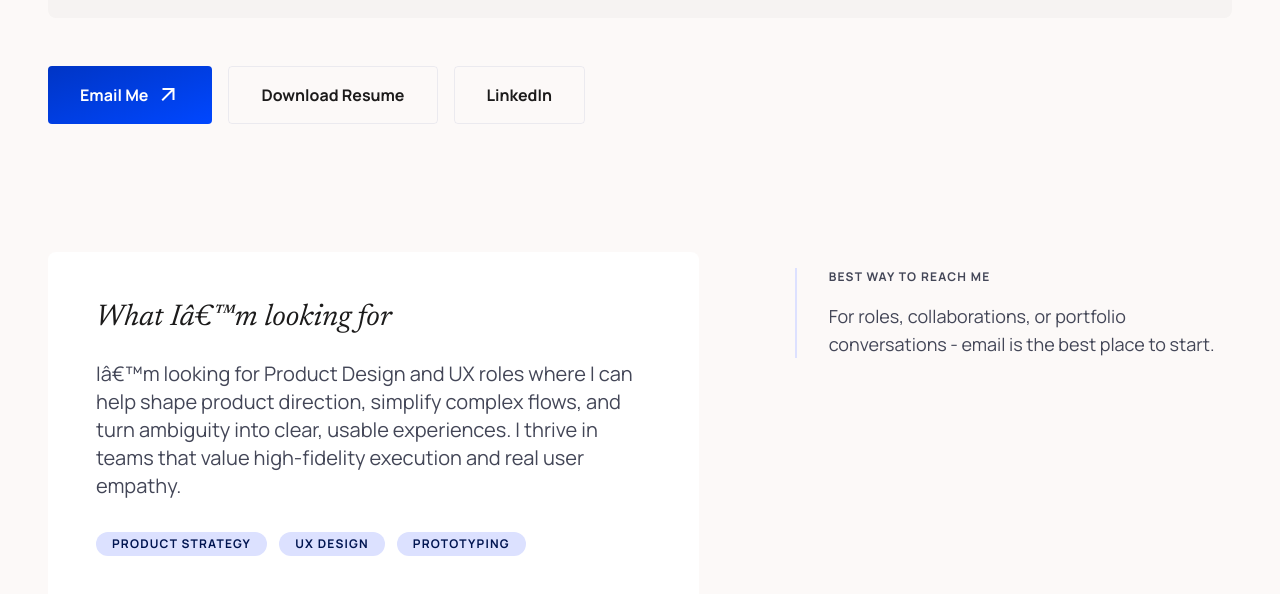
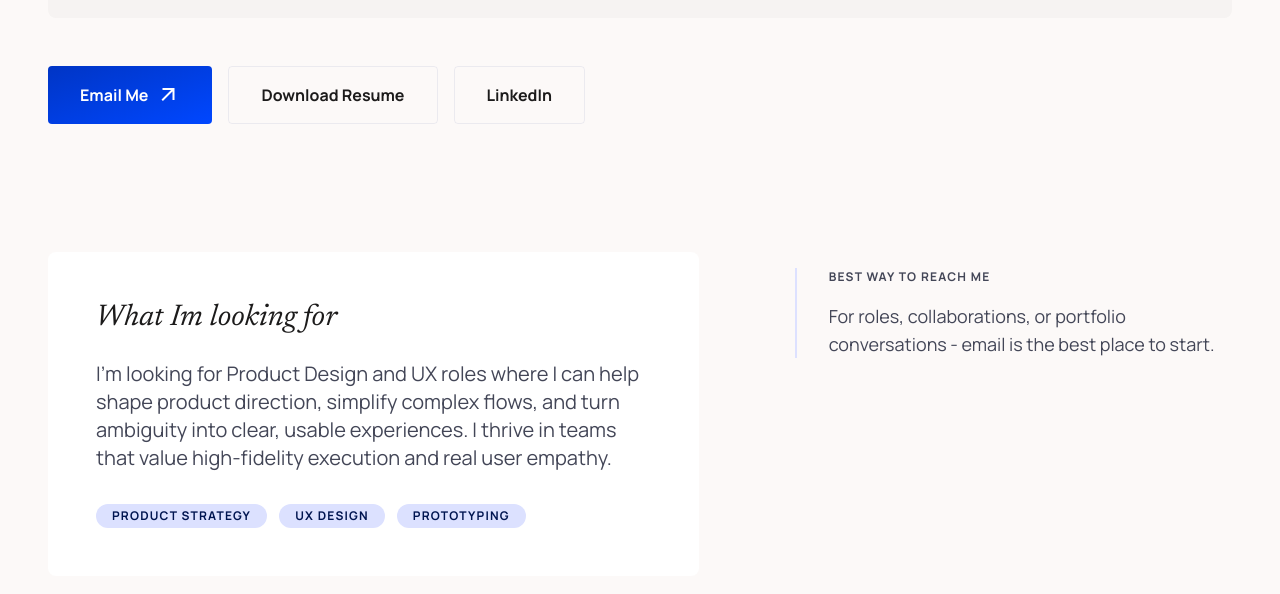
Before and after one commit to itsaryan007/ProductDesignerPortfolio, a website: page contact.html in a window 1280 px wide. Shown: the part 520-1114 px from the top of the page. Drawn offline with nearby package versions, Linux system fonts and the light colour scheme.

Commit message:
language changes

```diff
--- a/contact.html
+++ b/contact.html
@@ -207,9 +207,9 @@
 <div class="grid grid-cols-1 md:grid-cols-12 gap-10 md:gap-24 items-start">
 <!-- What I'm looking for -->
 <section class="md:col-span-7 bg-surface-container-lowest p-6 sm:p-8 md:p-12 rounded-xl">
-<h3 class="font-headline italic text-2xl sm:text-3xl mb-4 md:mb-6 text-on-surface">What Iâ€™m looking for</h3>
+<h3 class="font-headline italic text-2xl sm:text-3xl mb-4 md:mb-6 text-on-surface">What Im looking for</h3>
 <p class="font-body text-base sm:text-lg md:text-xl text-on-surface-variant leading-relaxed">
-                    Iâ€™m looking for Product Design and UX roles where I can help shape product direction, simplify complex flows, and turn ambiguity into clear, usable experiences. I thrive in teams that value high-fidelity execution and real user empathy.
+                    I'm looking for Product Design and UX roles where I can help shape product direction, simplify complex flows, and turn ambiguity into clear, usable experiences. I thrive in teams that value high-fidelity execution and real user empathy.
                 </p>
 <div class="mt-6 md:mt-8 flex flex-wrap gap-2 md:gap-3">
 <span class="bg-tertiary-fixed text-on-tertiary-fixed px-3 md:px-4 py-1 rounded-full text-[10px] sm:text-xs font-bold uppercase tracking-widest">Product Strategy</span>
```
